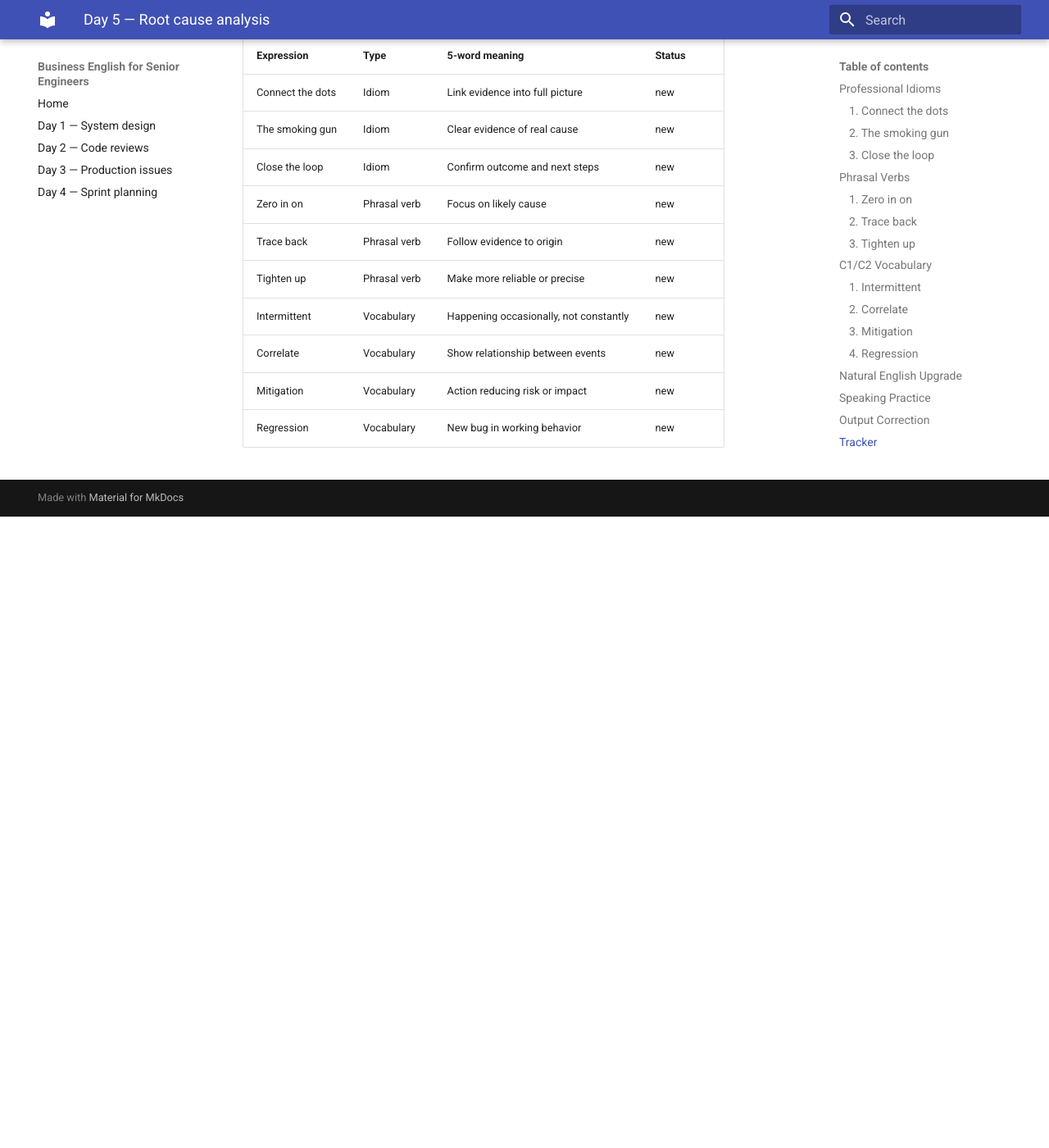
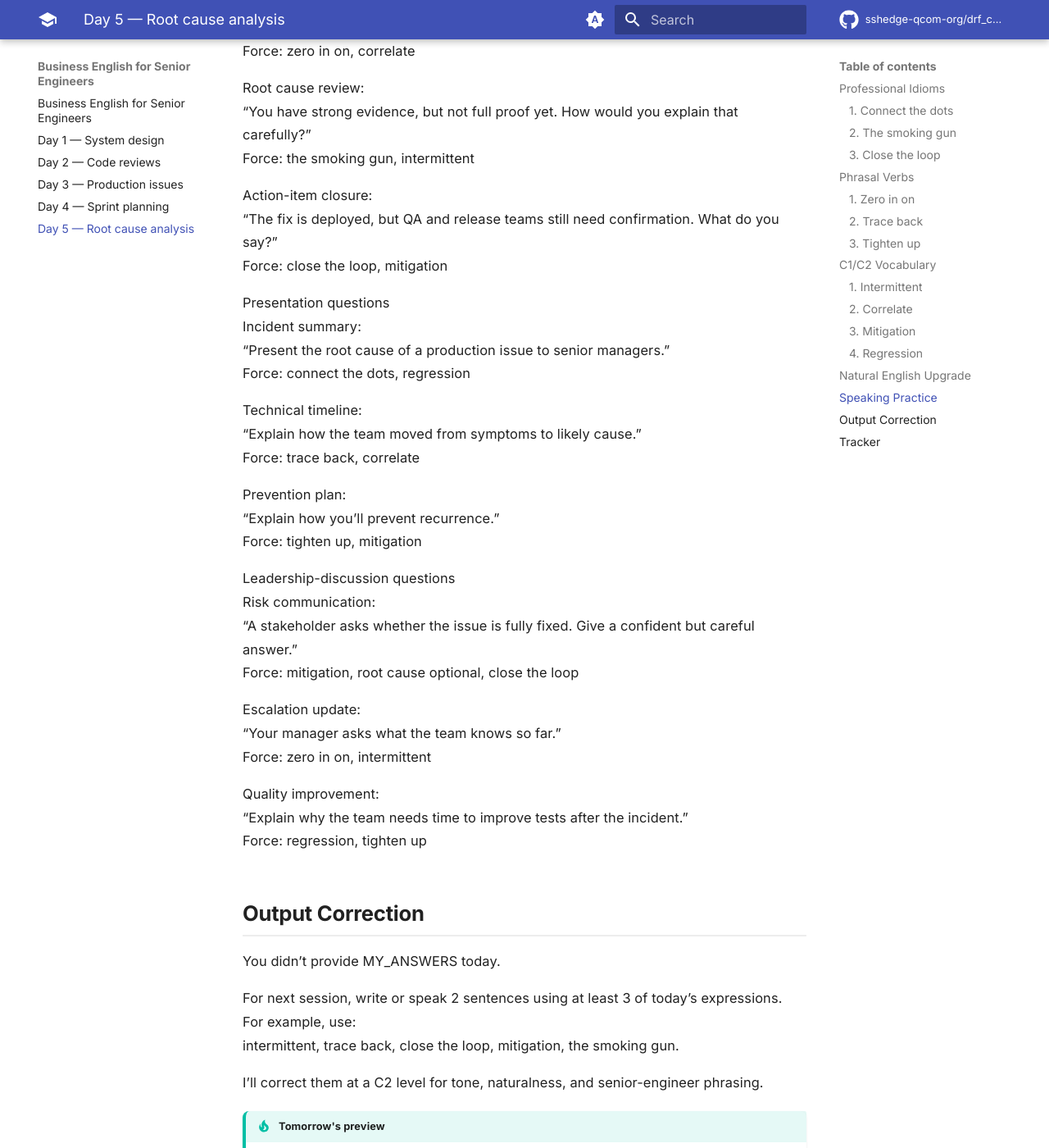
Before and after one commit to sshedge-qcom-org/drf_capstone, an MkDocs documentation site: the page built from docs/day-5.md, in a window 1280 px wide and 1400 px high, scrolled down 8558 px. Shown: the whole window at 82% size. Built offline with MkDocs 1.6.1 and Material for MkDocs 9.7.7, drawn with Linux system fonts in a browser that asks for light colours; comment, search, counter and statistics services are not loaded; before the commit the page ends 9188 px from its top, so only the background shows below that; some of the changed text lies outside the part shown.

Commit message:
style(docs): Material theme makeover + auto-scaling nav
- Inter / JetBrains Mono fonts, indigo+violet palette with light/dark/auto
  toggle, instant navigation, search suggest/highlight, GitHub repo link.
- Richer markdown extensions (tabbed, emoji, mark/caret/tilde, highlight).
- docs/stylesheets/extra.css: expression cards, IPA pills, styled tables,
  rounded admonitions, more readable typography.
- Drop the static nav — MkDocs now builds it from docs/*.md (each H1 is the
  title), so newly exported day pages appear automatically.

```diff
--- /dev/null
+++ b/docs/stylesheets/extra.css
@@ -0,0 +1,108 @@
+/* fantasticEnglish — custom Material theme polish, tuned to the lesson layout.
+   The generated pages use: h1 (day), h2 (section), h3 ("N. expression"), bullet
+   lists for meaning/IPA/synonyms, admonitions for mistakes, and tables for the
+   upgrade + tracker sections. */
+
+:root {
+  --md-text-font: "Inter";
+  --md-code-font: "JetBrains Mono";
+  /* A warmer, calmer indigo/violet accent than the stock palette. */
+  --fe-accent: #5b6cff;
+}
+
+/* ── Reading comfort ─────────────────────────────────────────────────────── */
+.md-typeset {
+  font-size: 0.82rem;
+  line-height: 1.75;
+  letter-spacing: 0.1px;
+}
+
+.md-typeset h1 {
+  font-weight: 800;
+  letter-spacing: -0.5px;
+  margin-bottom: 0.4em;
+}
+
+/* The intro "Focus:" line rendered as *emphasis* right under the title. */
+.md-typeset h1 + p em {
+  font-style: normal;
+  font-weight: 600;
+  color: var(--md-primary-fg-color);
+}
+
+/* ── Section headings (## Professional Idioms, …) ────────────────────────── */
+.md-typeset h2 {
+  font-weight: 700;
+  margin-top: 2.2em;
+  padding-bottom: 0.3em;
+  border-bottom: 2px solid var(--md-default-fg-color--lightest);
+}
+
+/* ── Expression cards (### 1. Paint ourselves into a corner) ─────────────── */
+.md-typeset h3 {
+  font-weight: 700;
+  margin-top: 1.6em;
+  padding: 0.55em 0.85em;
+  border-left: 4px solid var(--md-primary-fg-color);
+  border-radius: 6px;
+  background: var(--md-default-fg-color--lightest);
+}
+
+/* ── Inline IPA / code pills ─────────────────────────────────────────────── */
+.md-typeset code {
+  border-radius: 6px;
+  padding: 0.1em 0.42em;
+  font-size: 0.85em;
+}
+
+/* ── Example labels (*Engineering:* …) get a subtle highlight ────────────── */
+.md-typeset em {
+  color: var(--md-primary-fg-color);
+  font-style: normal;
+  font-weight: 600;
+}
+
+/* "Examples" mini-heading (a bold paragraph before the list). */
+.md-typeset p > strong:only-child {
+  display: inline-block;
+  margin-top: 0.4em;
+  text-transform: uppercase;
+  letter-spacing: 0.6px;
+  font-size: 0.72rem;
+  color: var(--md-default-fg-color--light);
+}
+
+/* ── Admonitions: a touch more padding + rounder corners ─────────────────── */
+.md-typeset .admonition,
+.md-typeset details {
+  border-radius: 8px;
+  border-width: 0 0 0 4px;
+  box-shadow: 0 1px 3px rgba(0, 0, 0, 0.08);
+}
+
+/* ── Tables (Natural English Upgrade, Tracker) ───────────────────────────── */
+.md-typeset table:not([class]) {
+  border-radius: 8px;
+  overflow: hidden;
+  box-shadow: 0 1px 3px rgba(0, 0, 0, 0.08);
+  font-size: 0.78rem;
+}
+
+.md-typeset table:not([class]) th {
+  background: var(--md-primary-fg-color);
+  color: var(--md-primary-bg-color);
+  font-weight: 700;
+}
+
+.md-typeset table:not([class]) tr:nth-child(even) {
+  background: var(--md-default-fg-color--lightest);
+}
+
+.md-typeset table:not([class]) tr:hover {
+  background: var(--md-accent-fg-color--transparent);
+}
+
+/* ── Landing page table links a little bolder ────────────────────────────── */
+.md-typeset table a {
+  font-weight: 600;
+}
--- a/mkdocs.yml
+++ b/mkdocs.yml
@@ -1,34 +1,90 @@
 site_name: Business English for Senior Engineers
 site_description: A daily Business-English lesson corpus rendered from raw_data.
+site_url: https://sshedge-qcom-org.github.io/drf_capstone/
+site_author: Suraj Shedge
+
+repo_url: https://github.com/sshedge-qcom-org/drf_capstone
+repo_name: sshedge-qcom-org/drf_capstone
+edit_uri: ""
 
 theme:
   name: material
+  language: en
+  font:
+    text: Inter
+    code: JetBrains Mono
+  icon:
+    logo: material/school
+    repo: fontawesome/brands/github
   features:
+    - navigation.instant
+    - navigation.instant.progress
+    - navigation.tracking
     - navigation.top
-    - navigation.sections
+    - navigation.footer
+    - navigation.indexes
+    - toc.follow
+    - search.suggest
+    - search.highlight
+    - search.share
     - content.code.copy
-    - toc.follow
+    - content.tooltips
   palette:
-    - scheme: default
+    # Follows the system preference, with a manual toggle.
+    - media: "(prefers-color-scheme)"
+      toggle:
+        icon: material/brightness-auto
+        name: Switch to light mode
+    - media: "(prefers-color-scheme: light)"
+      scheme: default
       primary: indigo
-      accent: indigo
+      accent: deep purple
+      toggle:
+        icon: material/weather-sunny
+        name: Switch to dark mode
+    - media: "(prefers-color-scheme: dark)"
+      scheme: slate
+      primary: indigo
+      accent: deep purple
+      toggle:
+        icon: material/weather-night
+        name: Switch to system preference
 
 markdown_extensions:
+  - abbr
   - admonition
+  - attr_list
+  - def_list
+  - md_in_html
+  - tables
+  - toc:
+      permalink: true
   - pymdownx.details
   - pymdownx.superfences
-  - tables
-  - attr_list
-  - toc:
-      permalink: true
+  - pymdownx.highlight:
+      anchor_linenums: true
+  - pymdownx.inlinehilite
+  - pymdownx.caret
+  - pymdownx.mark
+  - pymdownx.tilde
+  - pymdownx.tabbed:
+      alternate_style: true
+  - pymdownx.emoji:
+      emoji_index: !!python/name:material.extensions.emoji.twemoji
+      emoji_generator: !!python/name:material.extensions.emoji.to_svg
 
 plugins:
   - search
 
-# docs/*.md are generated by `manage.py export_docs`.
-nav:
-  - Home: index.md
-  - Day 1 — System design: day-1.md
-  - Day 2 — Code reviews: day-2.md
-  - Day 3 — Production issues: day-3.md
-  - Day 4 — Sprint planning: day-4.md
+extra_css:
+  - stylesheets/extra.css
+
+extra:
+  social:
+    - icon: fontawesome/brands/github
+      link: https://github.com/sshedge-qcom-org/drf_capstone
+      name: Source on GitHub
+  generator: false
+
+# Navigation is built automatically from docs/*.md (each page's H1 is its title),
+# so newly exported day-N.md pages appear without editing this file.
```
